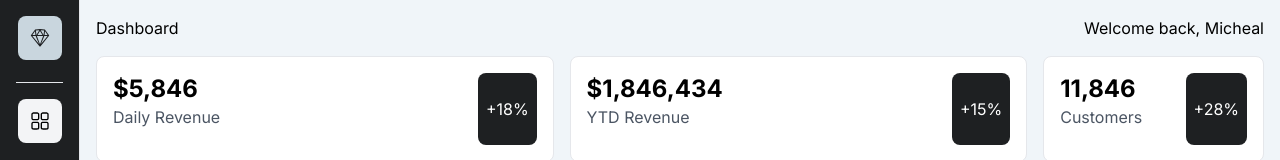
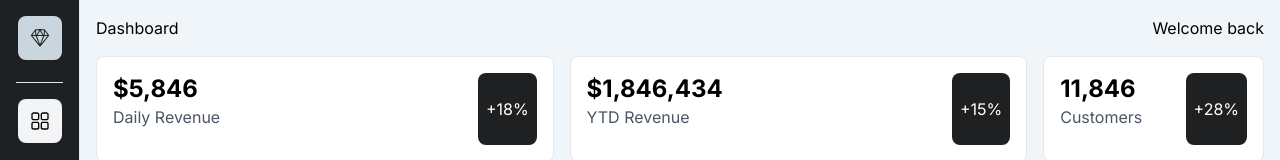
Before and after one commit to NiranMike/dashboard, a Next.js app: page / in a window 1280 px wide. Shown: the top 160 px of the page. Built offline with nearby package versions, Linux system fonts and the light colour scheme.

Commit message:
changed intro

```diff
--- a/components/Chart.jsx
+++ b/components/Chart.jsx
@@ -54,8 +54,7 @@ const Chart = () => {
     },[])
     return (
         <>
-<div className='w-full md:col-span-2 relative lg:h-[70vh] h-[50vh] m-auto p-4 border rounded-lg bg-[#ffffff]'>
-
+            <div className='w-full md:col-span-2 relative lg:h-[70vh] h-[50vh] m-auto p-4 border rounded-lg bg-[#ffffff]'>
                 <Bar data={chartData} options={chartOptions} />
             </div>
         </>
--- a/components/Header.jsx
+++ b/components/Header.jsx
@@ -4,7 +4,7 @@ const Header = () => {
   return (
       <div className=' flex justify-between px-4 pt-4'>
           <h2>Dashboard</h2>
-          <h2>Welcome back, Micheal</h2>
+          <h2>Welcome back</h2>
     </div>
   )
 }
--- a/pages/Customers.jsx
+++ b/pages/Customers.jsx
@@ -7,7 +7,7 @@ const Customers = () => {
     <div className=' bg-[#1E2022] min-h-screen'>
         <div className='flex justify-between p-4'>
           <h2 className='text-white'>Customers</h2>
-          <h2 className='text-white'>Welcome Back, Mike</h2>
+          <h2 className='text-white'>Welcome Back</h2>
       </div>
       <div className='p-4'>
             <div className='w-full m-auto p-4 border rounded-lg bg-white overflow-y-auto'>
```
